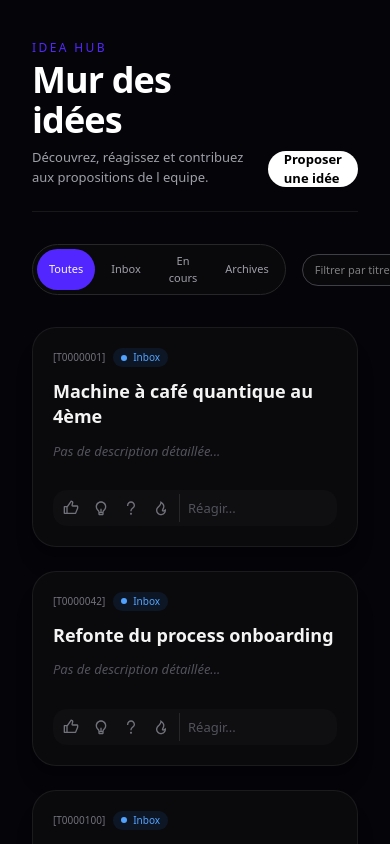
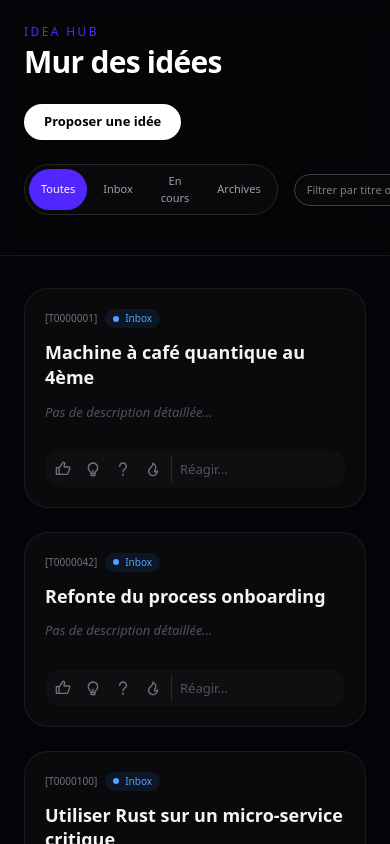
Before and after one commit to Priveetee/idea, a Next.js app: page /hub in a window 390 px wide. Built offline with nearby package versions, Linux system fonts and the light colour scheme.

Commit message:
feat(hub): improve hub page layout and animated list responsiveness

```diff
--- a/src/app/hub/_components/hub-animated-list.tsx
+++ b/src/app/hub/_components/hub-animated-list.tsx
@@ -172,10 +172,11 @@ export const HubAnimatedList: React.FC<HubAnimatedListProps> = ({
     );
   };
 
+  // Ajout de 2xl:columns-4 pour les grands écrans
   const listStyles =
     layout === "list"
       ? `max-h-[600px] overflow-y-auto p-1 ${displayScrollbar ? "[&::-webkit-scrollbar]:w-[6px] [&::-webkit-scrollbar-thumb]:bg-zinc-800 [&::-webkit-scrollbar-thumb]:rounded-full" : "scrollbar-hide"}`
-      : "columns-1 md:columns-2 xl:columns-3 gap-6 space-y-6 pb-20";
+      : "columns-1 md:columns-2 lg:columns-3 2xl:columns-4 gap-6 space-y-6 pb-20";
 
   return (
     <div className={`relative ${className}`}>
--- a/src/app/hub/page.tsx
+++ b/src/app/hub/page.tsx
@@ -34,9 +34,7 @@ function saveReactions(map: ReactionMap) {
   if (typeof window === "undefined") return;
   try {
     window.localStorage.setItem(REACTIONS_STORAGE_KEY, JSON.stringify(map));
-  } catch {
-    // ignore
-  }
+  } catch {}
 }
 
 export default function HubPage() {
@@ -77,44 +75,46 @@ export default function HubPage() {
   }));
 
   return (
-    <div className="flex min-h-screen items-center justify-center bg-[#050509] text-white">
-      <div className="w-full max-w-7xl px-8 py-10">
-        <div className="mb-8 flex items-end justify-between border-b border-zinc-900 pb-6">
+    <div className="flex h-screen flex-col overflow-hidden bg-[#050509] text-white">
+      <div className="shrink-0 border-b border-zinc-900 bg-[#050509]/80 px-6 py-6 backdrop-blur-md md:px-10">
+        <div className="mx-auto flex w-full max-w-[2000px] flex-col justify-between gap-6 md:flex-row md:items-end">
           <div>
             <div className="text-xs font-medium uppercase tracking-[0.2em] text-[#5227FF]">
               Idea Hub
             </div>
-            <h1 className="mt-1 text-4xl font-bold tracking-tight text-white">
+            <h1 className="mt-1 text-3xl font-bold tracking-tight text-white md:text-4xl">
               Mur des idées
             </h1>
-            <p className="mt-2 text-[13px] text-zinc-400">
-              Découvrez, réagissez et contribuez aux propositions de l equipe.
-            </p>
           </div>
-          <div className="flex items-center gap-3">
+          <div className="flex items-center gap-4">
             <Link
               href="/idea/new"
-              className="group relative flex h-9 items-center gap-2 overflow-hidden rounded-full bg-white px-4 text-[13px] font-semibold text-black transition hover:bg-zinc-200"
+              className="group relative flex h-9 items-center gap-2 overflow-hidden rounded-full bg-white px-5 text-[13px] font-bold text-black transition hover:bg-zinc-200"
             >
               <span>Proposer une idée</span>
             </Link>
           </div>
         </div>
 
+        <div className="mx-auto mt-6 max-w-[2000px]">
           <HubFilters
             status={status}
             onStatusChange={setStatus}
             query={query}
             onQueryChange={setQuery}
           />
+        </div>
+      </div>
 
+      <div className="flex-1 overflow-y-auto px-6 py-8 md:px-10">
+        <div className="mx-auto max-w-[2000px]">
           {filteredIdeas.length === 0 ? (
-          <div className="mt-20 flex flex-col items-center justify-center gap-4 text-center">
-            <div className="flex h-16 w-16 items-center justify-center rounded-2xl bg-zinc-900/50">
-              <span className="text-2xl">🌪️</span>
+            <div className="mt-20 flex flex-col items-center justify-center gap-6 text-center">
+              <div className="flex h-20 w-20 items-center justify-center rounded-3xl bg-zinc-900/50">
+                <span className="text-3xl">🌪️</span>
               </div>
-            <div className="text-sm text-zinc-500">
-              Aucune idée trouvée pour ce filtre.
+              <div className="max-w-md text-[15px] text-zinc-500">
+                Aucune idée ne correspond à votre recherche.
               </div>
             </div>
           ) : (
@@ -123,7 +123,6 @@ export default function HubPage() {
               items={listItems}
               enableDrag={false}
               showGradients={false}
-            className="mt-8"
               renderItem={(item) => {
                 const idea = filteredIdeas.find(
                   (i) => i.id === item.id,
@@ -140,5 +139,6 @@ export default function HubPage() {
           )}
         </div>
       </div>
+    </div>
   );
 }
```
Lines whose indentation alone changed are shown as unchanged.
